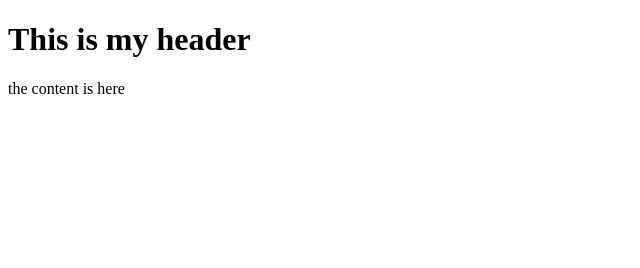
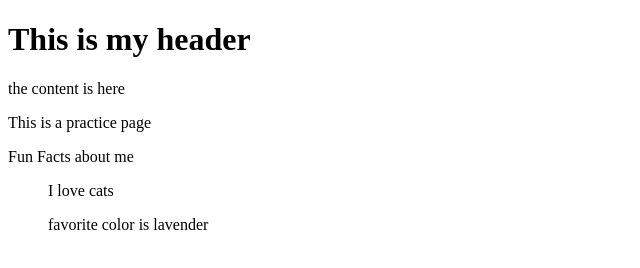
Before and after one commit to nc427/GitDemo, a plain HTML site: page index.html in a window 1280 px wide. Shown: the whole page, without its empty margins (0-640 px from the left). Drawn offline with Linux system fonts and the light colour scheme.

Commit message:
This is the base file

```diff
--- a/index.html
+++ b/index.html
@@ -7,5 +7,11 @@
 <body>
     <h1>This is my header</h1>
     <p>the content is here</p>
+    <div>
+        <p>This is a practice page</p>
+        <p>Fun Facts about me</p>
+        <ul>I love cats</ul>
+        <ul>favorite color is lavender</ul>
+    </div>
 </body>
 </html>
```
